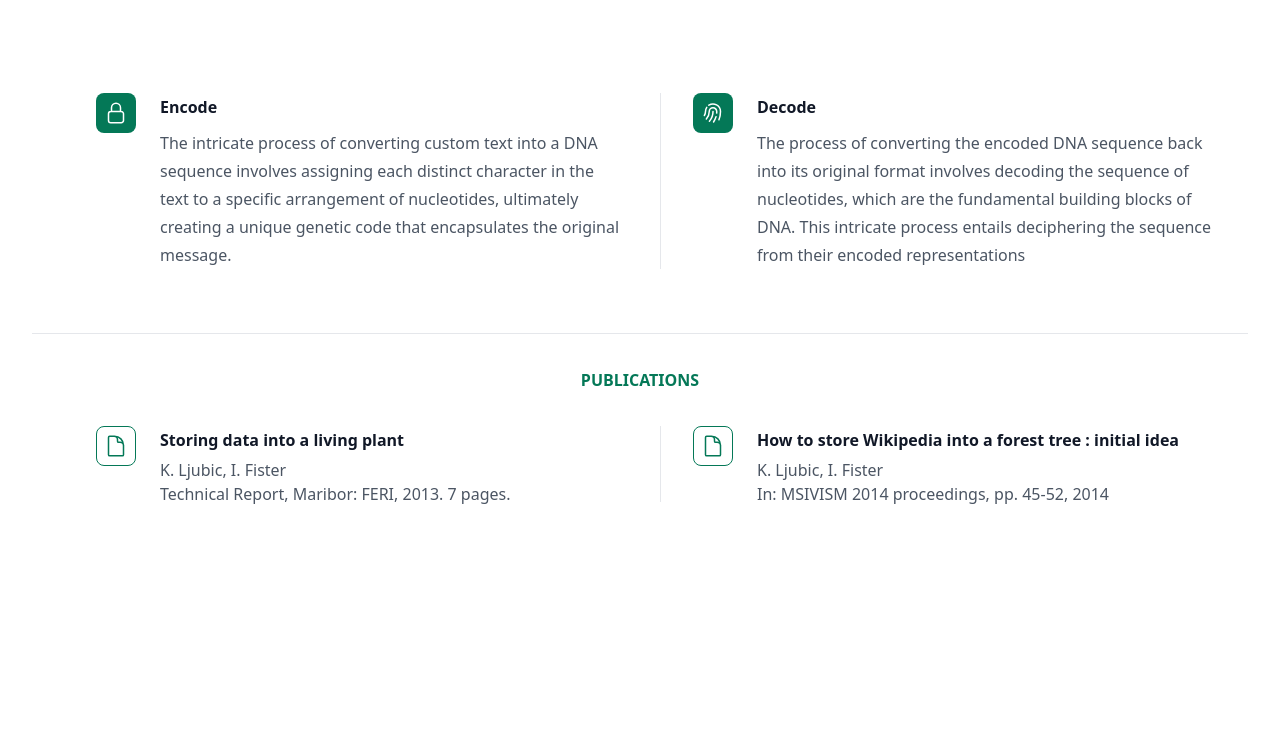
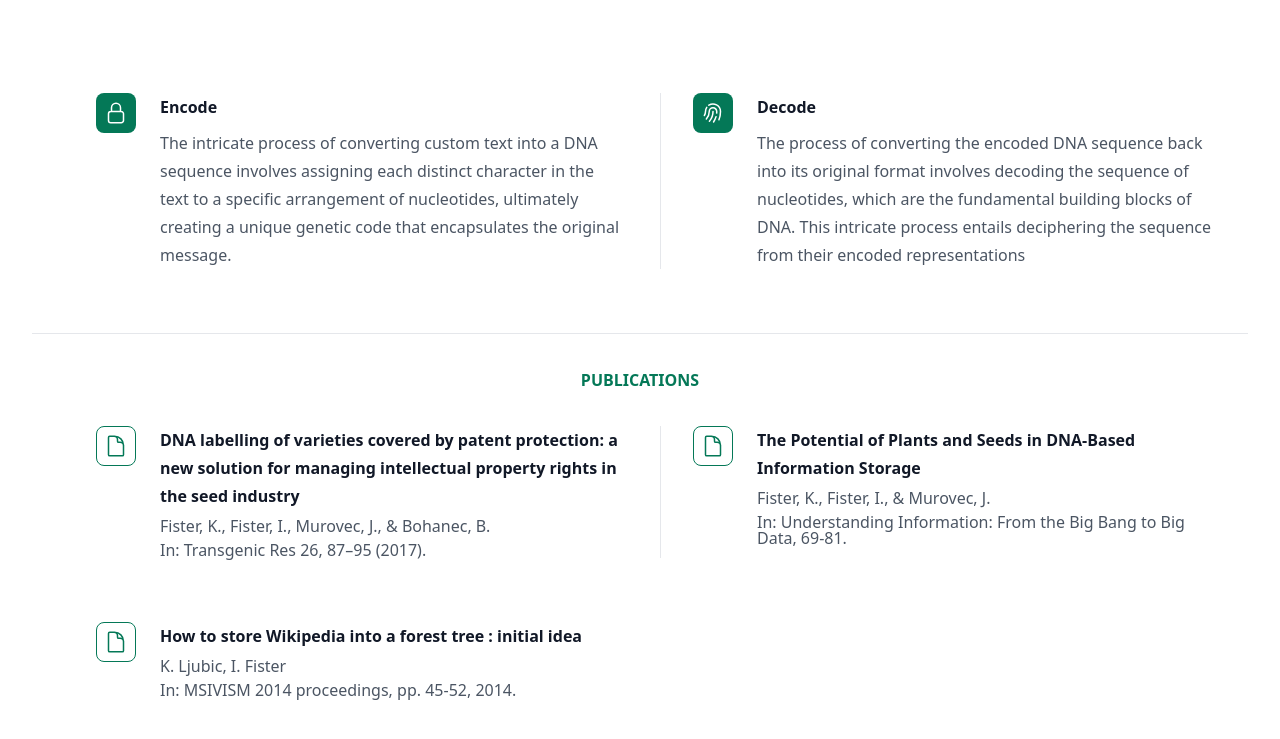
Before and after one commit to firefly-cpp/storing-data-into-living-plant.net, a website: page frontend/views/about.html in a window 1280 px wide. Shown: the part 279-1018 px from the top of the page. Before the commit the page ends 845 px from the top, so only its background shows below. Drawn offline with Linux system fonts and the light colour scheme.

Commit message:
fix: Publications

```diff
--- a/frontend/assets/styles/style.css
+++ b/frontend/assets/styles/style.css
@@ -5,6 +5,12 @@
 
     #contentWrapper {
         height: 90vh;
+    }
+
+    .custom-divide-x>div:nth-child(even) {
+        --tw-divide-x-reverse: 0;
+        border-right-width: calc(1px * var(--tw-divide-x-reverse));
+        border-left-width: calc(1px * calc(1 - var(--tw-divide-x-reverse)));
     }
 }
 
--- a/frontend/views/about.html
+++ b/frontend/views/about.html
@@ -145,7 +145,7 @@
                         </div>
                         <div class="mx-auto mt-8 mb-16 max-w-2xl 4 lg:max-w-6xl">
                             <dl
-                                class="grid max-w-xl grid-cols-1 gap-x-10 gap-y-10 lg:max-w-none lg:grid-cols-2 lg:gap-y-16 lg:divide-x">
+                                class="grid max-w-xl grid-cols-1 gap-x-10 gap-y-10 lg:max-w-none lg:grid-cols-2 lg:gap-y-16 custom-divide-x">
                                 <div class="lg:pl-8">
                                     <div class="relative pl-16">
                                         <dt class="text-base font-semibold leading-7 text-gray-900">
@@ -157,13 +157,39 @@
                                                         d="M19.5 14.25v-2.625a3.375 3.375 0 00-3.375-3.375h-1.5A1.125 1.125 0 0113.5 7.125v-1.5a3.375 3.375 0 00-3.375-3.375H8.25m2.25 0H5.625c-.621 0-1.125.504-1.125 1.125v17.25c0 .621.504 1.125 1.125 1.125h12.75c.621 0 1.125-.504 1.125-1.125V11.25a9 9 0 00-9-9z" />
                                                 </svg>
                                             </div>
-                                            Storing data into a living plant
+                                            <a href="https://link.springer.com/article/10.1007/s11248-016-9981-1">
+                                                DNA labelling of varieties covered by patent protection: a new solution
+                                                for managing intellectual property rights in the seed industry
+                                            </a>
                                         </dt>
                                         <dd class="mt-2 text-base leading-4 text-gray-600">
-                                            K. Ljubic, I. Fister
+                                            Fister, K., Fister, I., Murovec, J., & Bohanec, B.
                                         </dd>
                                         <dd class="mt-2 text-base leading-4 text-gray-600">
-                                            Technical Report, Maribor: FERI, 2013. 7 pages.
+                                            In: Transgenic Res 26, 87–95 (2017).
+                                        </dd>
+                                    </div>
+                                </div>
+                                <div class="lg:pl-8">
+                                    <div class="relative pl-16">
+                                        <dt class="text-base font-semibold leading-7 text-gray-900">
+                                            <div
+                                                class="absolute left-0 top-0 flex h-10 w-10 items-center justify-center rounded-lg border border-emerald-700">
+                                                <svg class="h-6 w-6 text-emerald-700" fill="none" viewBox="0 0 24 24"
+                                                    stroke-width="1.5" stroke="currentColor" aria-hidden="true">
+                                                    <path stroke-linecap="round" stroke-linejoin="round"
+                                                        d="M19.5 14.25v-2.625a3.375 3.375 0 00-3.375-3.375h-1.5A1.125 1.125 0 0113.5 7.125v-1.5a3.375 3.375 0 00-3.375-3.375H8.25m2.25 0H5.625c-.621 0-1.125.504-1.125 1.125v17.25c0 .621.504 1.125 1.125 1.125h12.75c.621 0 1.125-.504 1.125-1.125V11.25a9 9 0 00-9-9z" />
+                                                </svg>
+                                            </div>
+                                            <a href="https://link.springer.com/chapter/10.1007/978-3-319-59090-5_4">
+                                                The Potential of Plants and Seeds in DNA-Based Information Storage
+                                            </a>
+                                        </dt>
+                                        <dd class="mt-2 text-base leading-4 text-gray-600">
+                                            Fister, K., Fister, I., & Murovec, J.
+                                        </dd>
+                                        <dd class="mt-2 text-base leading-4 text-gray-600">
+                                            In: Understanding Information: From the Big Bang to Big Data, 69-81.
                                         </dd>
                                     </div>
                                 </div>
@@ -184,7 +210,7 @@
                                             K. Ljubic, I. Fister
                                         </dd>
                                         <dd class="mt-2 text-base leading-4 text-gray-600">
-                                            In: MSIVISM 2014 proceedings, pp. 45-52, 2014
+                                            In: MSIVISM 2014 proceedings, pp. 45-52, 2014.
                                         </dd>
                                     </div>
                                 </div>
```
